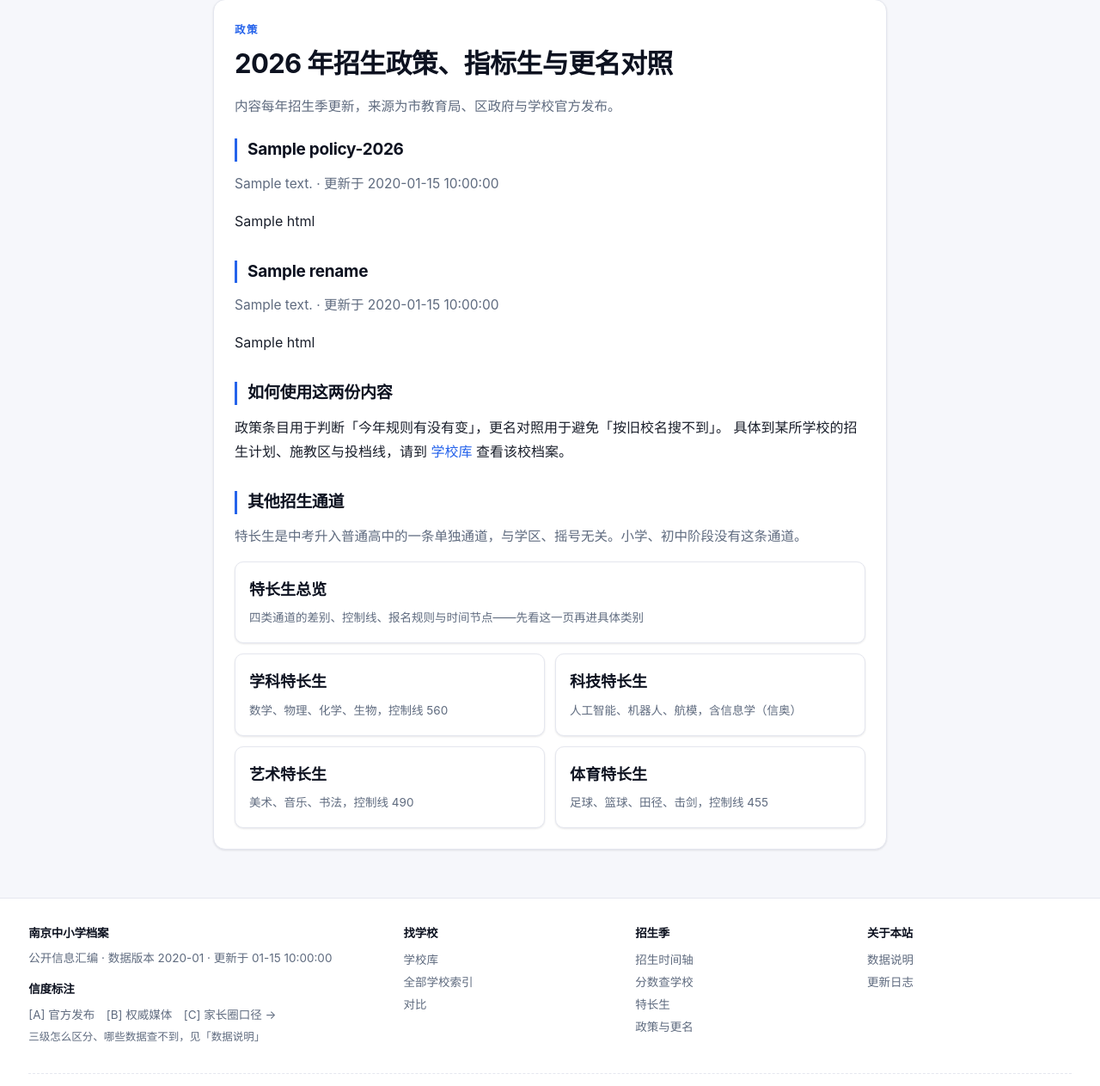
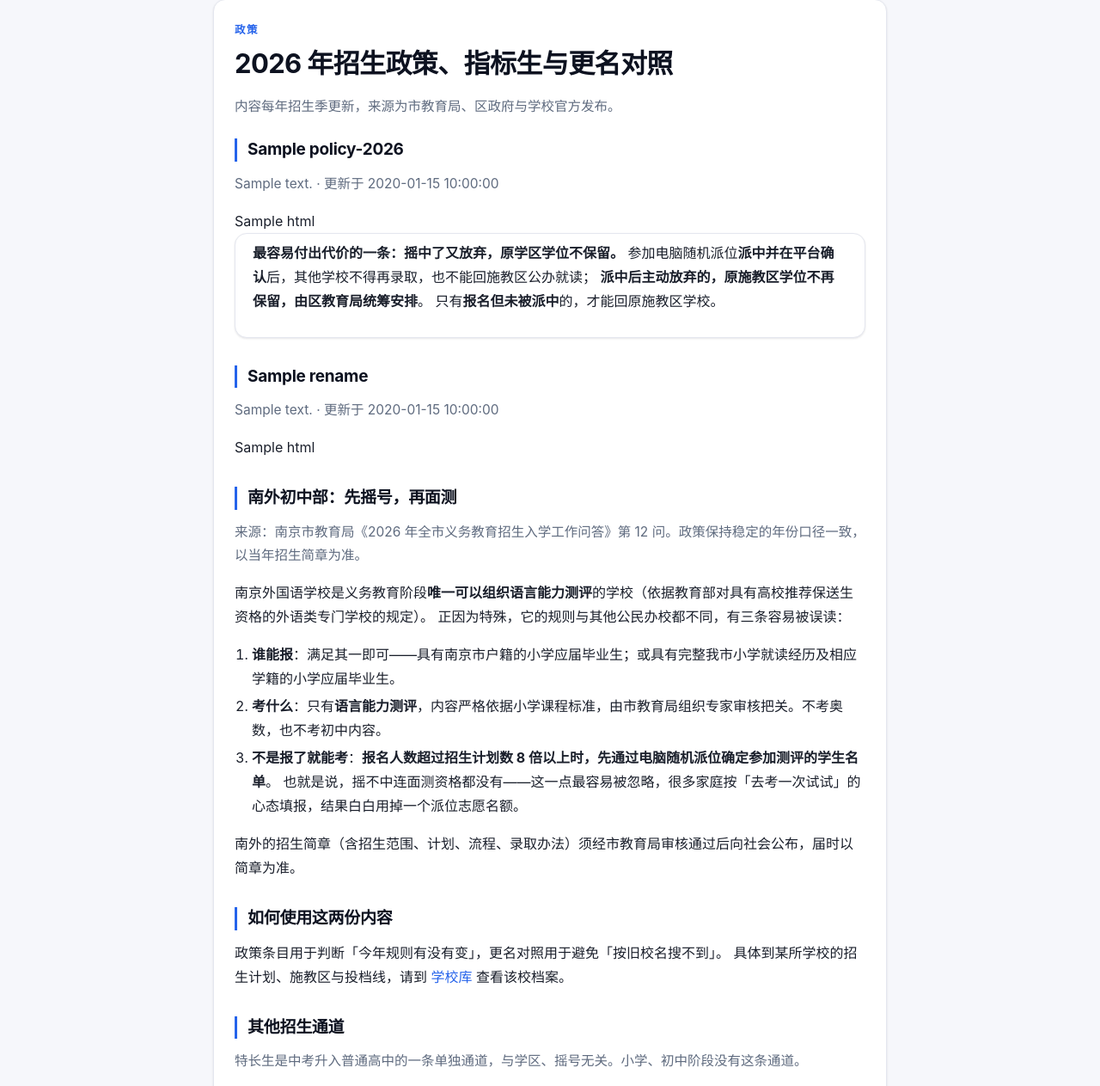
Before and after one commit to KongC-X/njschool, a Python web app: template templates/policy.html in a window 1280 px wide. Shown: the part 128-1391 px from the top of the page at 86% size. Run offline with Jinja, Linux system fonts and the light colour scheme; the template is opened without the code that fills it: most values are stand-ins (such as "Sample title", 1, 10 or a date in 2020).

Commit message:
补三条高代价误判：派中后放弃、南外先摇号、特长生规模
- 时间轴初中段与政策页各加一处提示：电脑派位派中并确认后，其他学校不得
  再录取、也不能回施教区；派中后主动放弃的，原施教区学位不再保留，由区
  教育局统筹。只有「报名未派中」才能回原学区——多数家庭把它当零成本抽奖
- 政策页新增「南外初中部：先摇号，再面测」小节：报名超招生计划 8 倍时先
  电脑派位定面测名单，没摇中就没有面测资格；谁能报 / 考什么 / 怎么进分三条
- 特长生总览补规模参照：2026 年学科科技特长生计划 2,625 人（+323），
  开考比 1:7，约占普高计划的 5%

均未改动数据管道。政策要点表未加行——该表行数被 _policy_count() 与
validate_policy_sync() 用来核对首页「政策变化 N 项」，加行会算错，
故改用 callout 承载。构建 560 页，校验与单测全过。

```diff
--- a/templates/policy.html
+++ b/templates/policy.html
@@ -10,6 +10,16 @@
     <h2>{{ pages['policy-2026'].title }}</h2>
     <p class="hint">{{ pages['policy-2026'].summary }} · 更新于 {{ pages['policy-2026'].updated }}</p>
     {{ pages['policy-2026'].html | safe }}
+
+    {# 不写进上面那张表：一是它不属于「2026 年的变化」（这条规则往年即有），
+       二是该表的行数被 _policy_count() 与 validate_policy_sync() 用来核对
+       首页「政策变化 N 项」，加一行会把那个数字算错。 #}
+    <div class="callout">
+      <p><strong>最容易付出代价的一条：摇中了又放弃，原学区学位不保留。</strong>
+        参加电脑随机派位<strong>派中并在平台确认</strong>后，其他学校不得再录取，也不能回施教区公办就读；
+        <strong>派中后主动放弃的，原施教区学位不再保留，由区教育局统筹安排</strong>。
+        只有<strong>报名但未被派中</strong>的，才能回原施教区学校。</p>
+    </div>
 
     <h2>{{ pages.renames.title }}</h2>
     <p class="hint">{{ pages.renames.summary }} · 更新于 {{ pages.renames.updated }}</p>
@@ -24,6 +34,20 @@
     <p class="hint">{{ pages['shengxue-tongdao'].summary }} · 更新于 {{ pages['shengxue-tongdao'].updated }}</p>
     {{ pages['shengxue-tongdao'].html | safe }}
     {% endif %}
+
+    {# 南外是义务教育阶段唯一还能做「测评」的公办校，规则自成一类，
+       三条都容易被误读成「报了就能考」，所以单列一节而不是塞进上面那张表。 #}
+    <h2 id="nanwai">南外初中部：先摇号，再面测</h2>
+    <p class="hint">来源：南京市教育局《2026 年全市义务教育招生入学工作问答》第 12 问。政策保持稳定的年份口径一致，以当年招生简章为准。</p>
+    <p>南京外国语学校是义务教育阶段<strong>唯一可以组织语言能力测评</strong>的学校（依据教育部对具有高校推荐保送生资格的外语类专门学校的规定）。
+      正因为特殊，它的规则与其他公民办校都不同，有三条容易被误读：</p>
+    <ol>
+      <li><strong>谁能报</strong>：满足其一即可——具有南京市户籍的小学应届毕业生；或具有完整我市小学就读经历及相应学籍的小学应届毕业生。</li>
+      <li><strong>考什么</strong>：只有<strong>语言能力测评</strong>，内容严格依据小学课程标准，由市教育局组织专家审核把关。不考奥数，也不考初中内容。</li>
+      <li><strong>不是报了就能考</strong>：<strong>报名人数超过招生计划数 8 倍以上时，先通过电脑随机派位确定参加测评的学生名单</strong>。
+        也就是说，摇不中连面测资格都没有——这一点最容易被忽略，很多家庭按「去考一次试试」的心态填报，结果白白用掉一个派位志愿名额。</li>
+    </ol>
+    <p>南外的招生简章（含招生范围、计划、流程、录取办法）须经市教育局审核通过后向社会公布，届时以简章为准。</p>
 
     <h2>如何使用这两份内容</h2>
     <p>政策条目用于判断「今年规则有没有变」，更名对照用于避免「按旧校名搜不到」。
```
Also changed, not shown: templates/talent.html (+7 -0 lines), templates/timeline.html (+13 -0 lines), content/pages/changelog.md.
